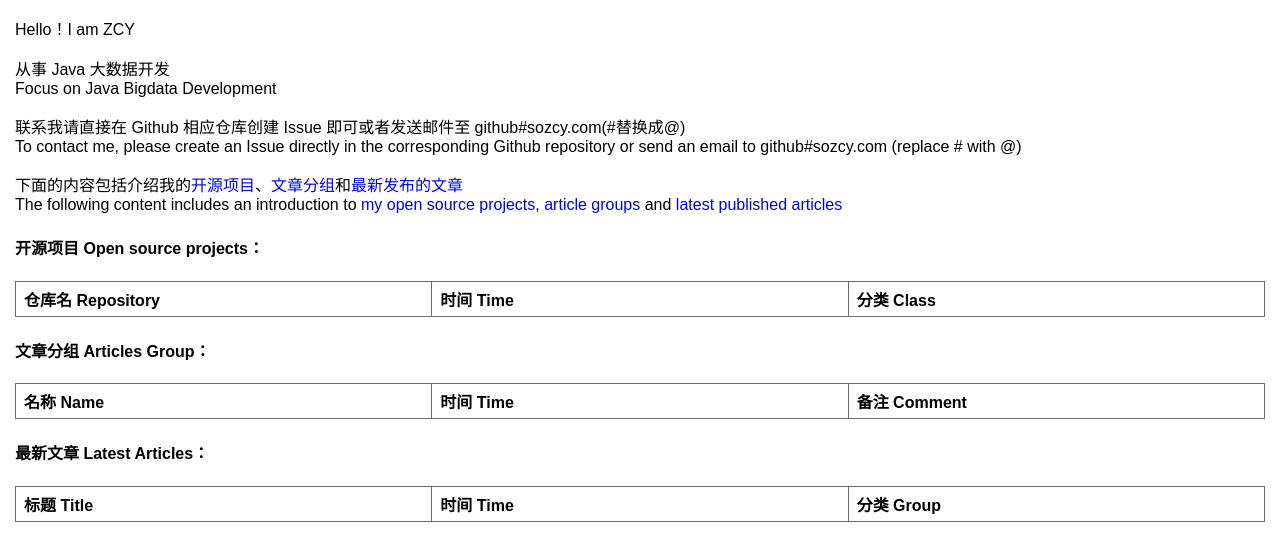
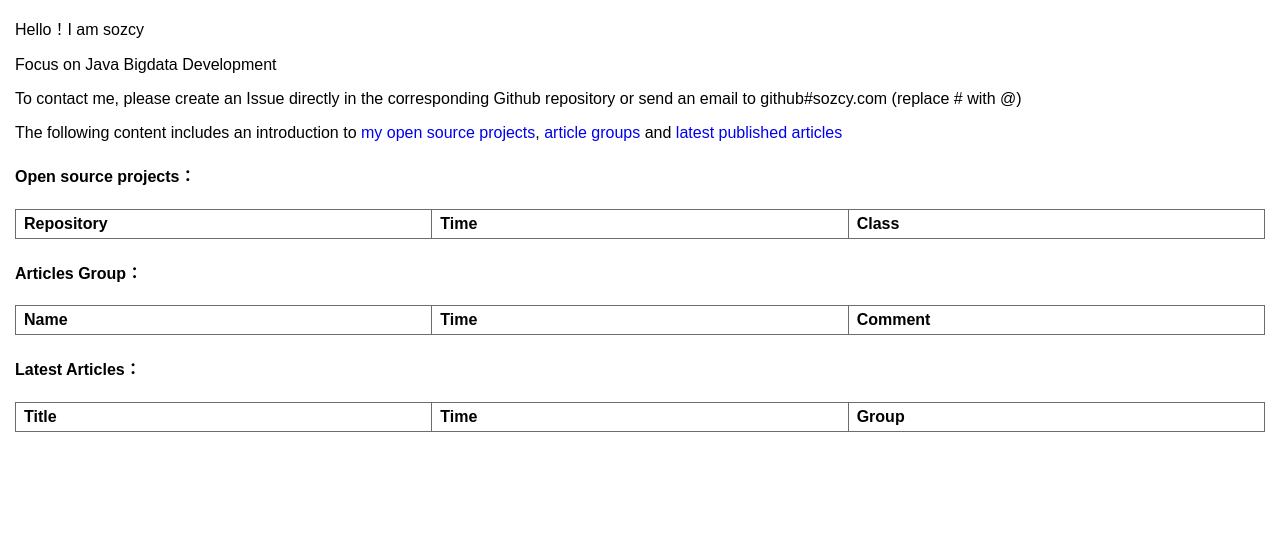
Before and after one commit to sozcy/sozcy.github.io, a plain HTML site: page index.html in a window 1280 px wide. Drawn offline with Linux system fonts and the light colour scheme.

Commit message:
Update index.html

```diff
--- a/index.html
+++ b/index.html
@@ -43,38 +43,30 @@
 <body>
 
     <p>
-        Hello！I am ZCY
+        Hello！I am sozcy
     </p>
 
     <p>
-        从事 Java 大数据开发
-        <br>
         Focus on Java Bigdata Development
     </p>
 
     <p>
-        联系我请直接在 Github 相应仓库创建 Issue 即可或者发送邮件至 github#sozcy.com(#替换成@)
-        <br>
         To contact me, please create an Issue directly in the corresponding Github repository or send an email to
         github#sozcy.com (replace # with @)
     </p>
 
     <p>
-        下面的内容包括介绍我的<a href="#opensource">开源项目</a>、<a href="#group">文章分组</a>和<a href="#latest">最新发布的文章</a>
-        <br>
         The following content includes an introduction to <a href="#opensource">my open source projects</a>, <a
             href="#group">article groups</a> and <a href="#latest">latest published articles</a>
     </p>
 
-
-
-    <h4 id="#opensource">开源项目 Open source projects：</h4>
+    <h4 id="#opensource">Open source projects：</h4>
     <table>
 
         <tr>
-            <th>仓库名 Repository</th>
-            <th>时间 Time</th>
-            <th>分类 Class</th>
+            <th>Repository</th>
+            <th>Time</th>
+            <th>Class</th>
         </tr>
 
 <!--         <tr>
@@ -93,14 +85,14 @@
 
 
 
-    <h4 id="group">文章分组 Articles Group：</h4>
+    <h4 id="group">Articles Group：</h4>
 
     <table>
 
         <tr>
-            <th>名称 Name</th>
-            <th>时间 Time</th>
-            <th>备注 Comment</th>
+            <th>Name</th>
+            <th>Time</th>
+            <th>Comment</th>
         </tr>
 
 <!--         <tr>
@@ -121,14 +113,14 @@
 
 
 
-    <h4 id="latest">最新文章 Latest Articles：</h4>
+    <h4 id="latest">Latest Articles：</h4>
 
     <table>
 
         <tr>
-            <th>标题 Title</th>
-            <th>时间 Time</th>
-            <th>分类 Group</th>
+            <th>Title</th>
+            <th>Time</th>
+            <th>Group</th>
         </tr>
 
 <!--         <tr>
```
